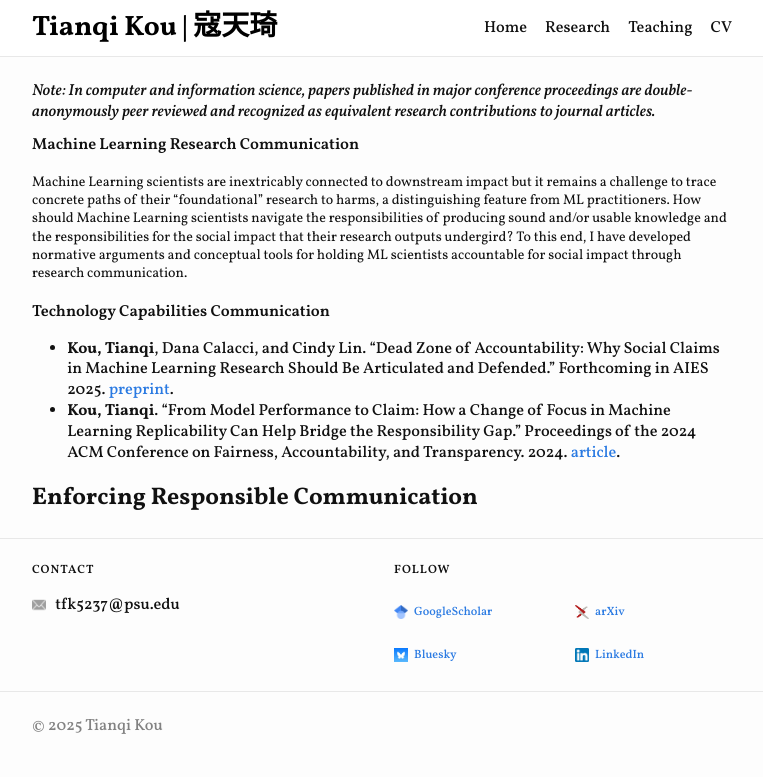
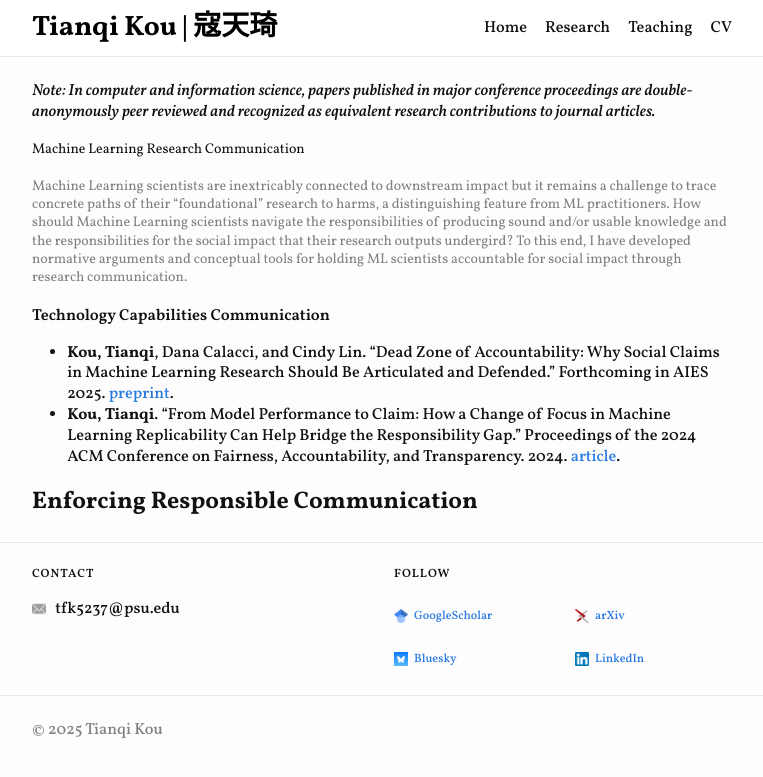
Before and after one commit to koutianqi/koutianqi.github.io, a Jekyll site: the page built from pages/research.markdown, in a window 1280 px wide. Shown: the top 777 px of the page, without its empty margins (258-1021 px from the left). Built offline with Jekyll 4.4.1, drawn with Linux system fonts in a browser that asks for light colours.

Commit message:
Update research.markdown

```diff
--- a/pages/research.markdown
+++ b/pages/research.markdown
@@ -5,8 +5,8 @@
 
 _Note: In computer and information science, papers published in major conference proceedings are double-anonymously peer reviewed and recognized as equivalent research contributions to journal articles._
 
-## Machine Learning Research Communication
-#### Machine Learning scientists are inextricably connected to downstream impact but it remains a challenge to trace concrete paths of their “foundational” research to harms, a distinguishing feature from ML practitioners. How should Machine Learning scientists navigate the responsibilities of producing sound and/or usable knowledge and the responsibilities for the social impact that their research outputs undergird? To this end, I have developed normative arguments and conceptual tools for holding ML scientists accountable for social impact through research communication.
+#### Machine Learning Research Communication
+#### <span style="color: grey">Machine Learning scientists are inextricably connected to downstream impact but it remains a challenge to trace concrete paths of their “foundational” research to harms, a distinguishing feature from ML practitioners. How should Machine Learning scientists navigate the responsibilities of producing sound and/or usable knowledge and the responsibilities for the social impact that their research outputs undergird? To this end, I have developed normative arguments and conceptual tools for holding ML scientists accountable for social impact through research communication.</span>
 
 
 ## Technology Capabilities Communication
```
